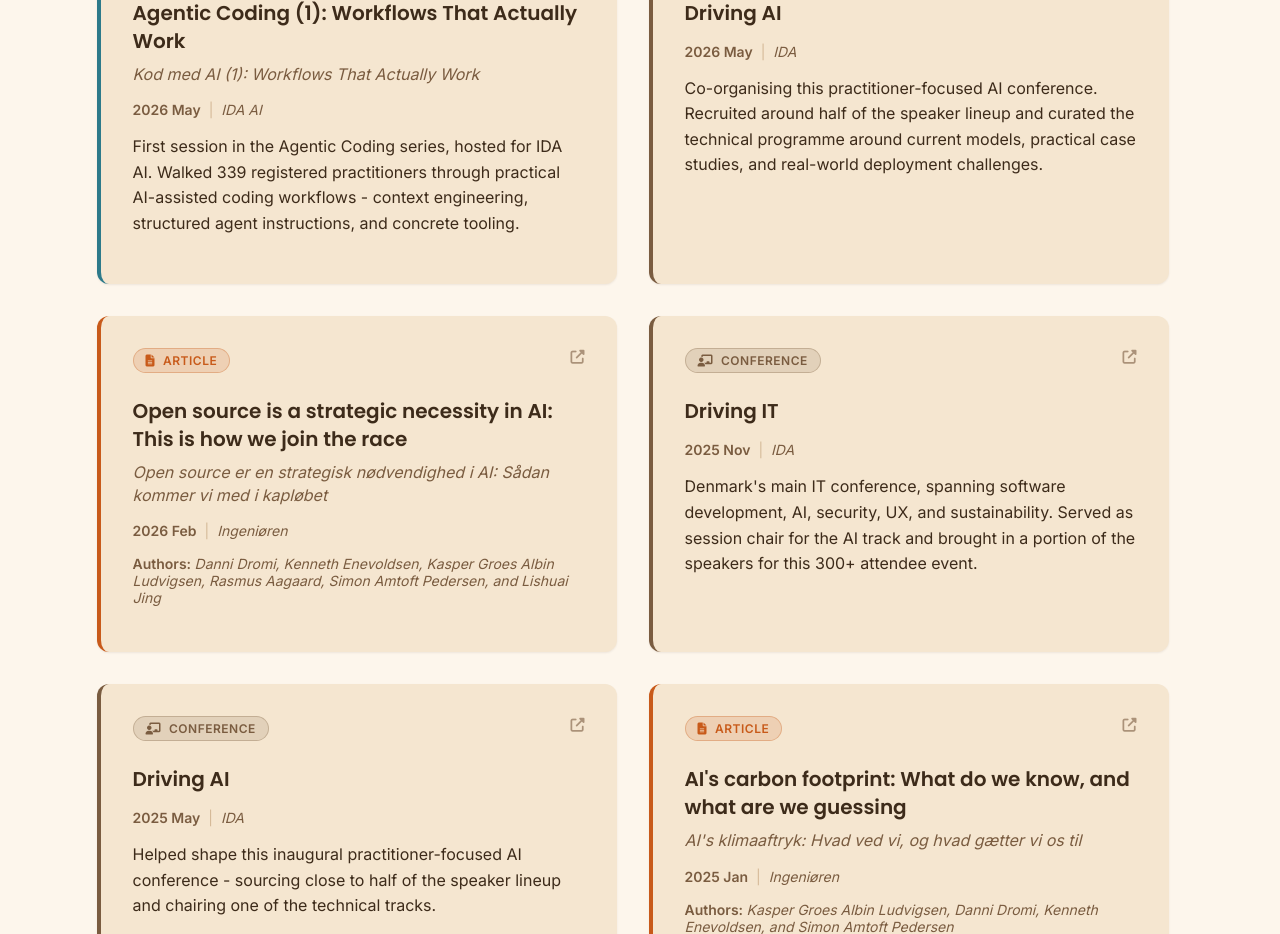
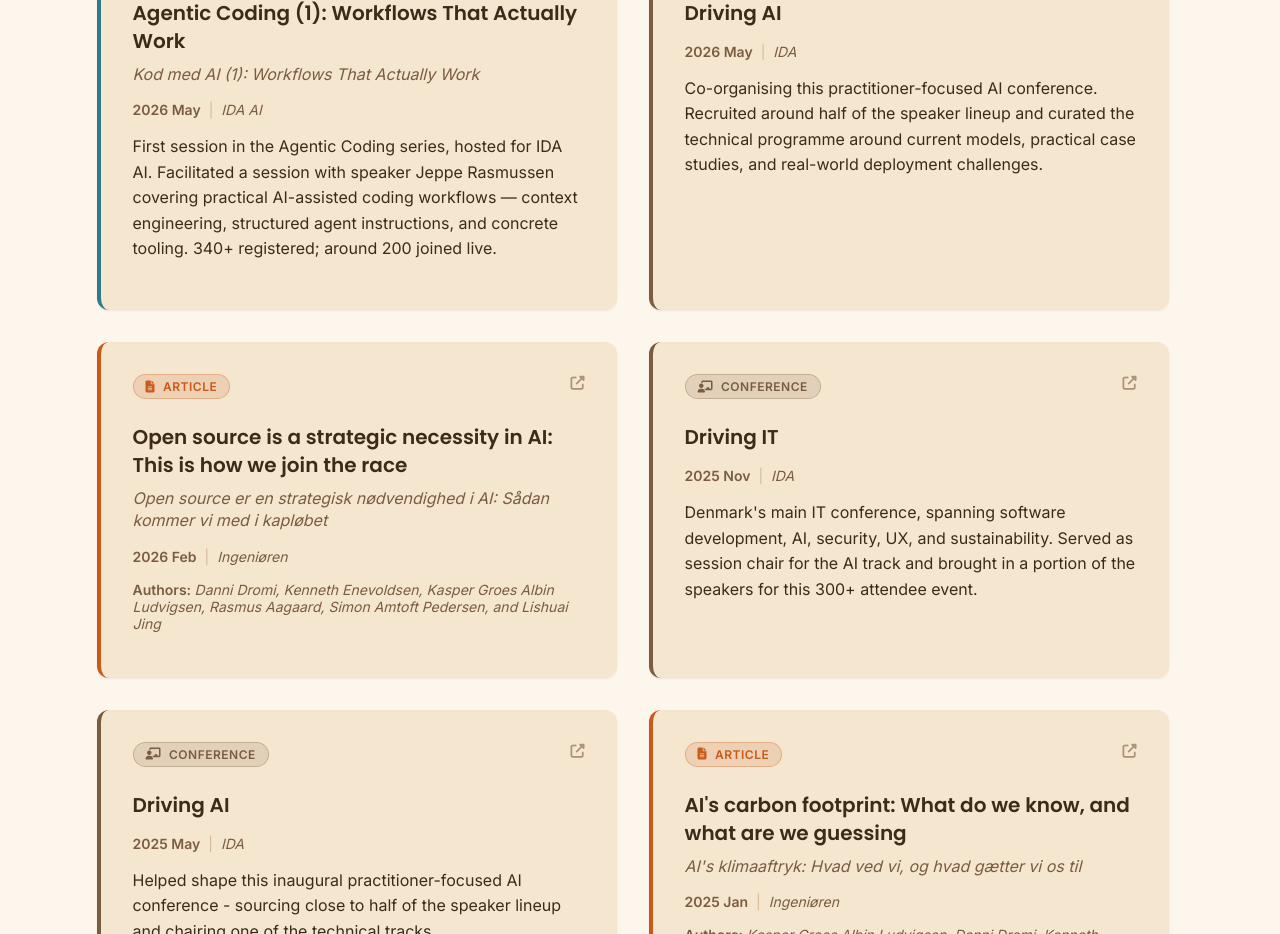
Before and after one commit to simonamtoft/cv-website, a React (Create React App) app: page /writing in a window 1280 px wide. Shown: the part 820-1754 px from the top of the page. Built offline with nearby package versions, Linux system fonts and the light colour scheme.

Commit message:
fix coding 1 webinar text

```diff
--- a/src/data/publicationsEvents.js
+++ b/src/data/publicationsEvents.js
@@ -37,7 +37,7 @@ const publicationsEvents = [
     date: "2026 May",
     link: "https://ida.dk/arrangementer-og-kurser/arrangementer/kod-med-ai-1-workflows-that-actually-work-366414",
     venue: "IDA AI",
-    description: "First session in the Agentic Coding series, hosted for IDA AI. Walked 339 registered practitioners through practical AI-assisted coding workflows - context engineering, structured agent instructions, and concrete tooling.",
+    description: "First session in the Agentic Coding series, hosted for IDA AI. Facilitated a session with speaker Jeppe Rasmussen covering practical AI-assisted coding workflows — context engineering, structured agent instructions, and concrete tooling. 340+ registered; around 200 joined live.",
   },
   {
     type: "article",
```
